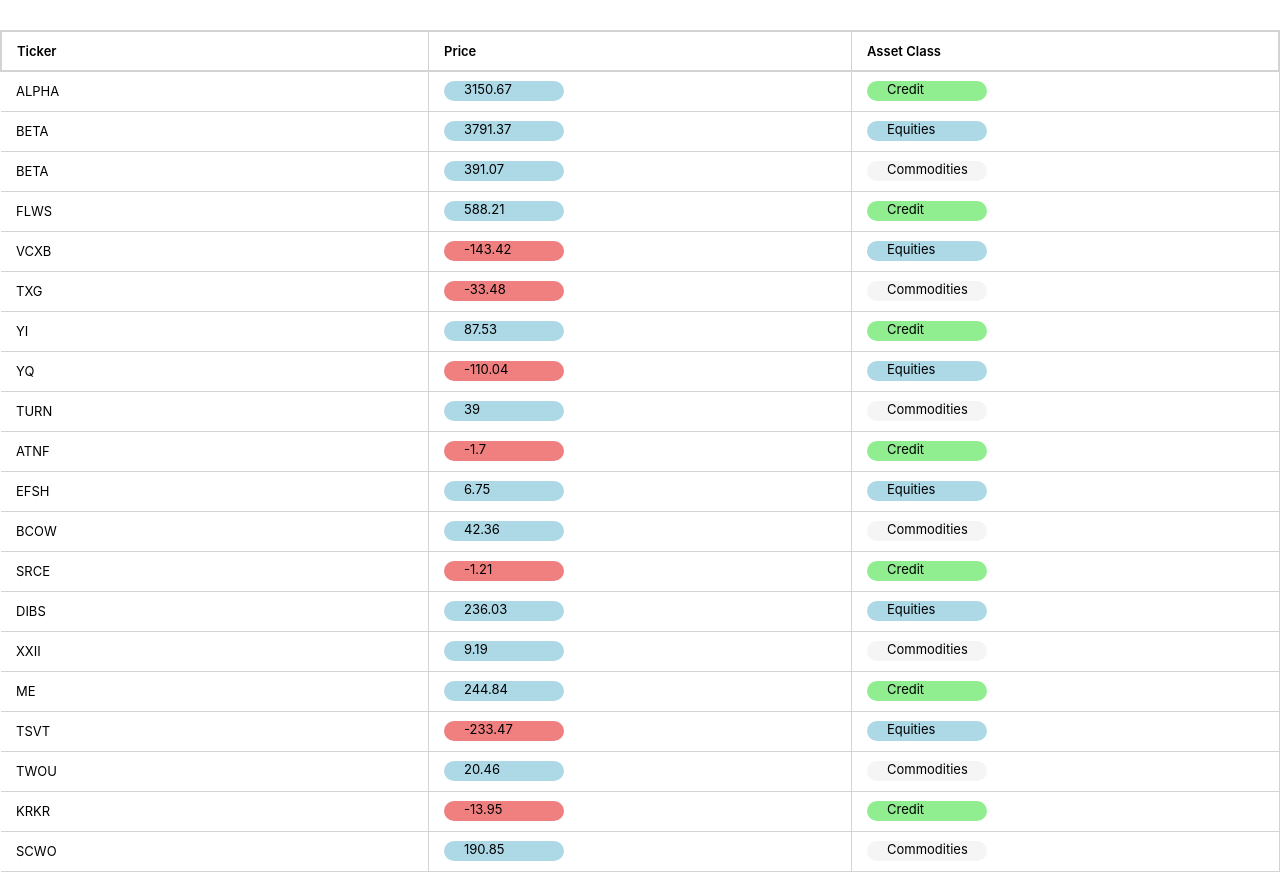
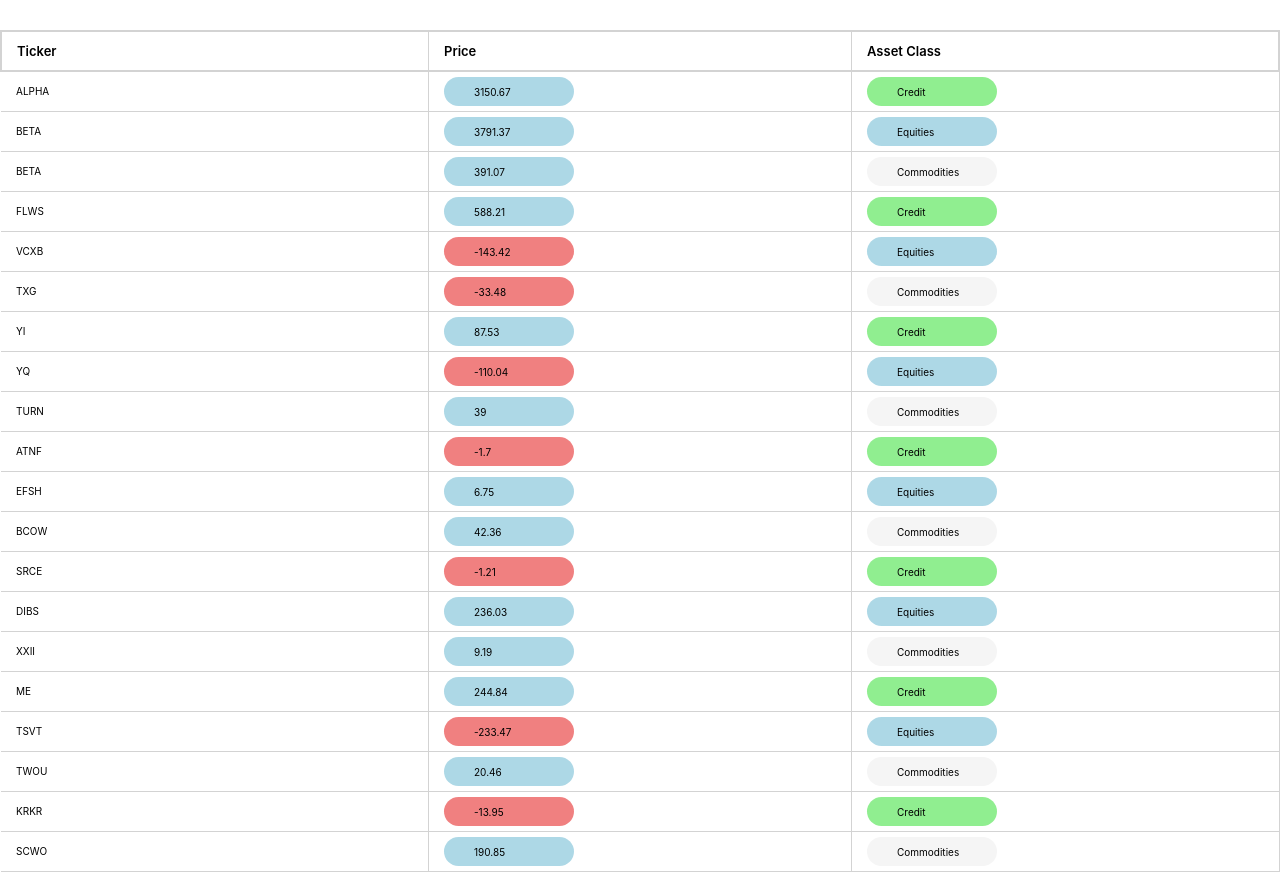
Before and after one commit to PunithGowda1991/Financialinstruments, a React (Create React App) app in the folder financial-instruments/: page / in a window 1280 px wide. Built offline with nearby package versions, Linux system fonts and the light colour scheme.

Commit message:
table changes

```diff
--- a/financial-instruments/src/App.js
+++ b/financial-instruments/src/App.js
@@ -45,7 +45,7 @@ function App() {
   };
 
   return (
-    <div className='App-container'>
+    <div>
       {renderData.length > 0 &&
         <FinancialInstrumentTable tableData={renderData} sortBy={sortBy} sortField={sortField} />}
     </div>
--- a/financial-instruments/src/Components/AssetClass.js
+++ b/financial-instruments/src/Components/AssetClass.js
@@ -4,7 +4,7 @@ export const AssetClass = style.div`
     border-radius: 100px;
     width: 100px;
     height: 20px;
-    padding-left: 20px;
-    background: white;
+    padding-left: 30px;
+    padding-top: 9px;
     background: ${(props) => props.color}
 `
--- a/financial-instruments/src/Table/FinancialInstrumentTable.css
+++ b/financial-instruments/src/Table/FinancialInstrumentTable.css
@@ -18,7 +18,7 @@ th {
 }
 
 td {
-    font-size: small;
+    font-size: x-small;
     font-weight: normal;
 }
 
```
